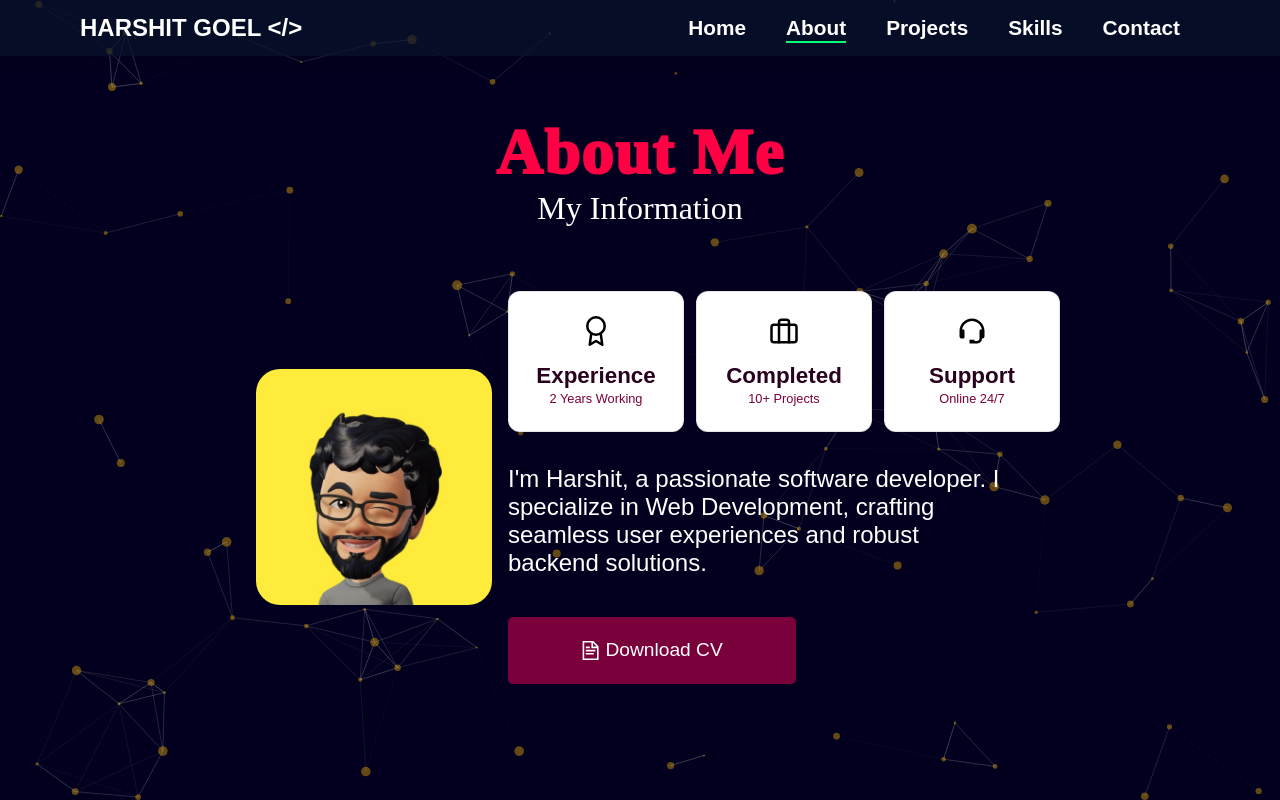
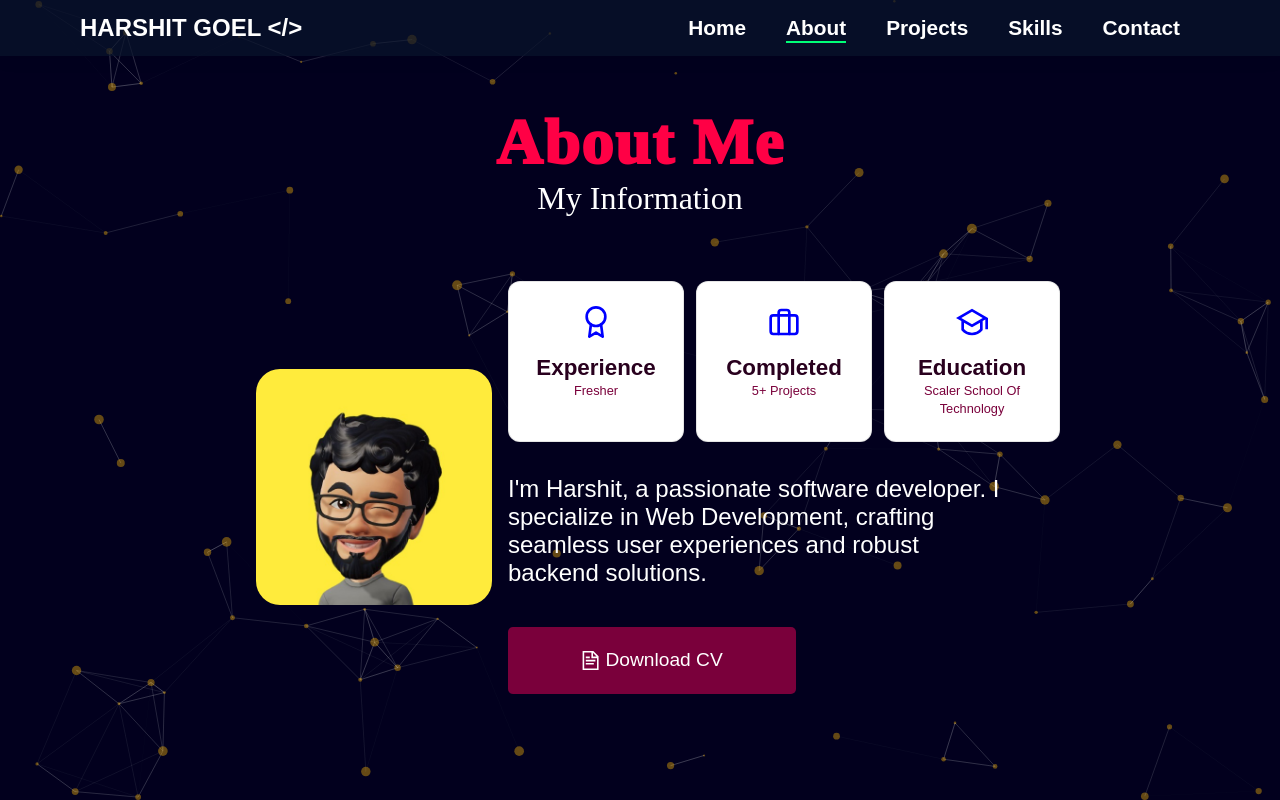
Before and after one commit to its-harshitgoel/My-Portfolio, a React (Create React App) app: page /about in a window 1280 px wide. Built offline with nearby package versions, Linux system fonts and the light colour scheme.

Commit message:
Icons-about-page

```diff
--- a/src/components/About/info.jsx
+++ b/src/components/About/info.jsx
@@ -1,6 +1,7 @@
 import React from 'react'
-import { FiAward, FiBriefcase } from "react-icons/fi";
-import { BiSupport } from "react-icons/bi";
+import { FiAward, FiBriefcase, } from "react-icons/fi";
+import { RiGraduationCapLine } from "react-icons/ri";
+
 import './info.css'
 
 
@@ -9,24 +10,24 @@ const info = () => {
         <div className='about__info grid'>
             <div className='about__box'>
                 <div className="icons">
-                    <FiAward />
+                    <FiAward style={{ fontSize: '2rem', color: 'blue' }} />
                 </div>
                 <h3 className='about__title'>Experience</h3>
-                <span className='about__subtitle'>2 Years Working</span>
+                <span className='about__subtitle'>Fresher</span>
             </div>
             <div className='about__box'>
                 <div className="icons">
-                    <FiBriefcase />
+                    <FiBriefcase style={{ fontSize: '2rem', color: 'blue' }} />
                 </div>
                 <h3 className='about__title'>Completed</h3>
-                <span className='about__subtitle'>10+ Projects</span>
+                <span className='about__subtitle'>5+ Projects</span>
             </div>
             <div className='about__box'>
                 <div className="icons">
-                    <BiSupport />
+                    <RiGraduationCapLine style={{ fontSize: '2rem', color: 'blue' }} />
                 </div>
-                <h3 className='about__title'>Support</h3>
-                <span className='about__subtitle'>Online 24/7</span>
+                <h3 className='about__title'>Education</h3>
+                <span className='about__subtitle'>Scaler School Of Technology</span>
             </div>
         </div>
     )
```
